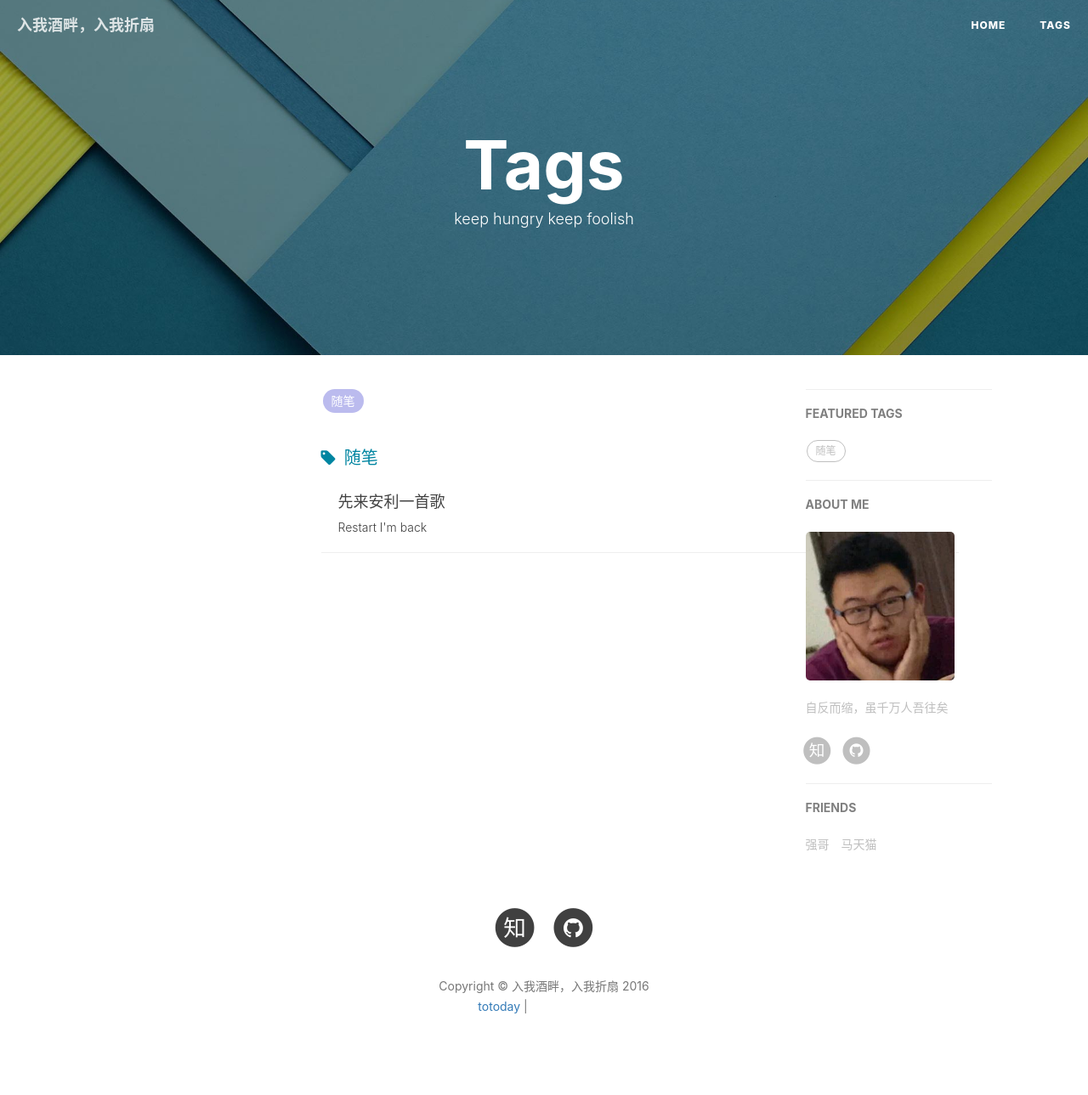
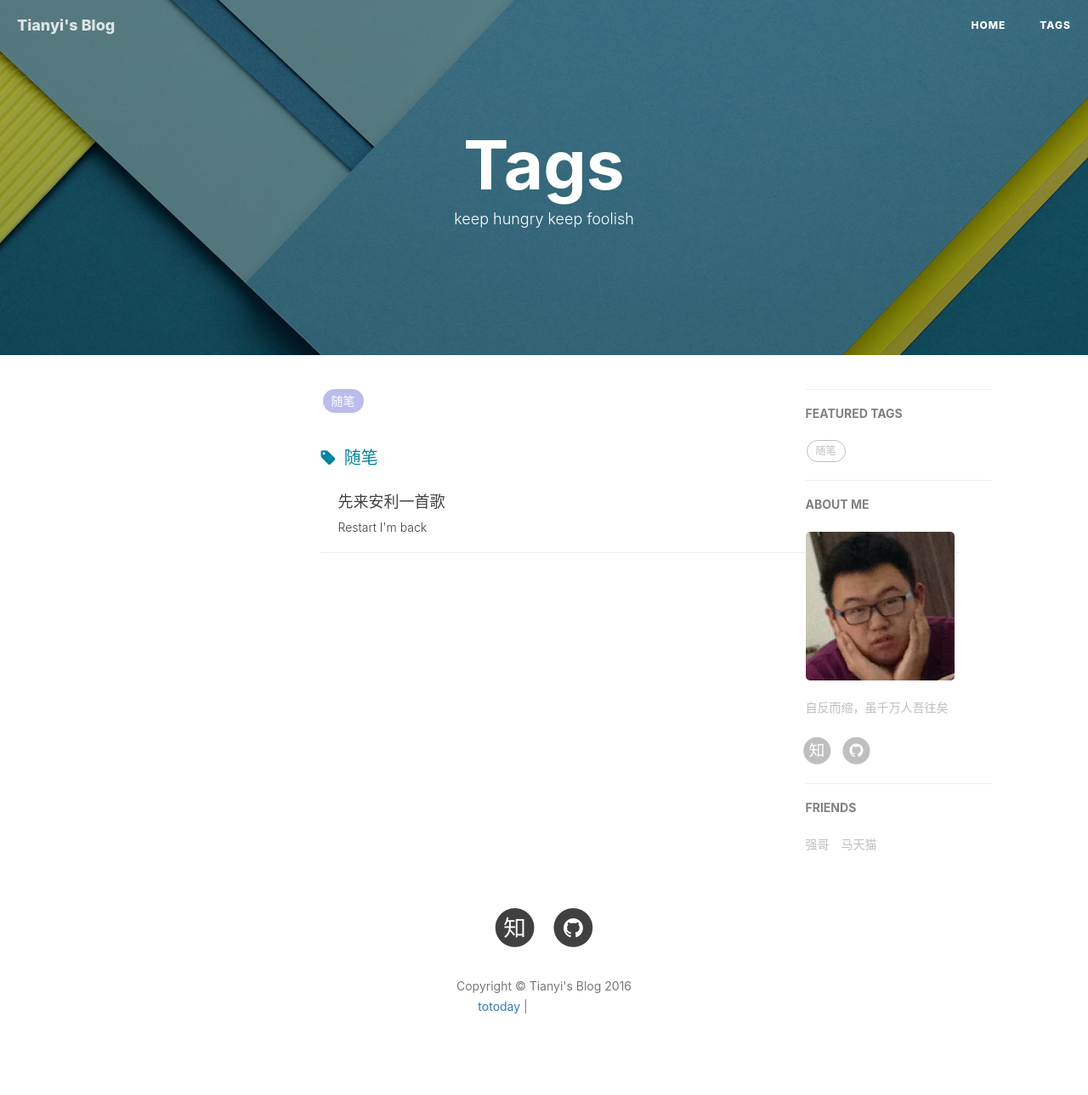
Before and after one commit to huhuhu0930/huhuhu0930.github.io, a Jekyll site: the page built from tags.html, in a window 1280 px wide. Shown: the whole page at 85% size. Built offline with Jekyll 4.4.1, drawn with Linux system fonts in a browser that asks for light colours; nearby versions of some CDN libraries; comment, search, counter and statistics services are not loaded; grey boxes are pictures that could not be loaded.

Commit message:
Update _config.yml

```diff
--- a/_config.yml
+++ b/_config.yml
@@ -1,5 +1,5 @@
 # Site settings
-title: 入我酒畔，入我折扇
+title: Tianyi's Blog
 SEOTitle: 天翼的博客 | Huhuhu Blog
 header-img: img/home-bg.jpg
 email: 1533136736@qq.com
```
